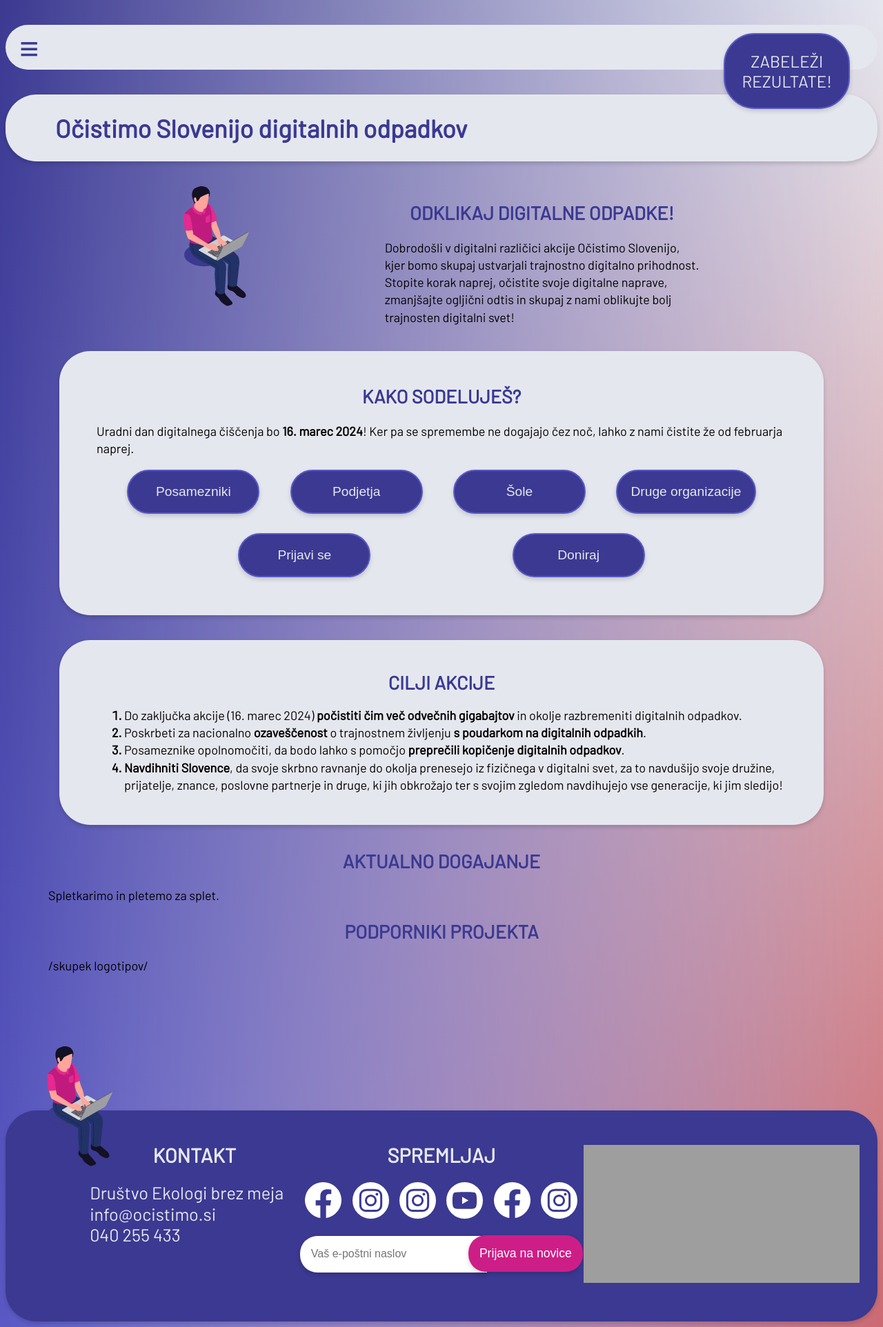
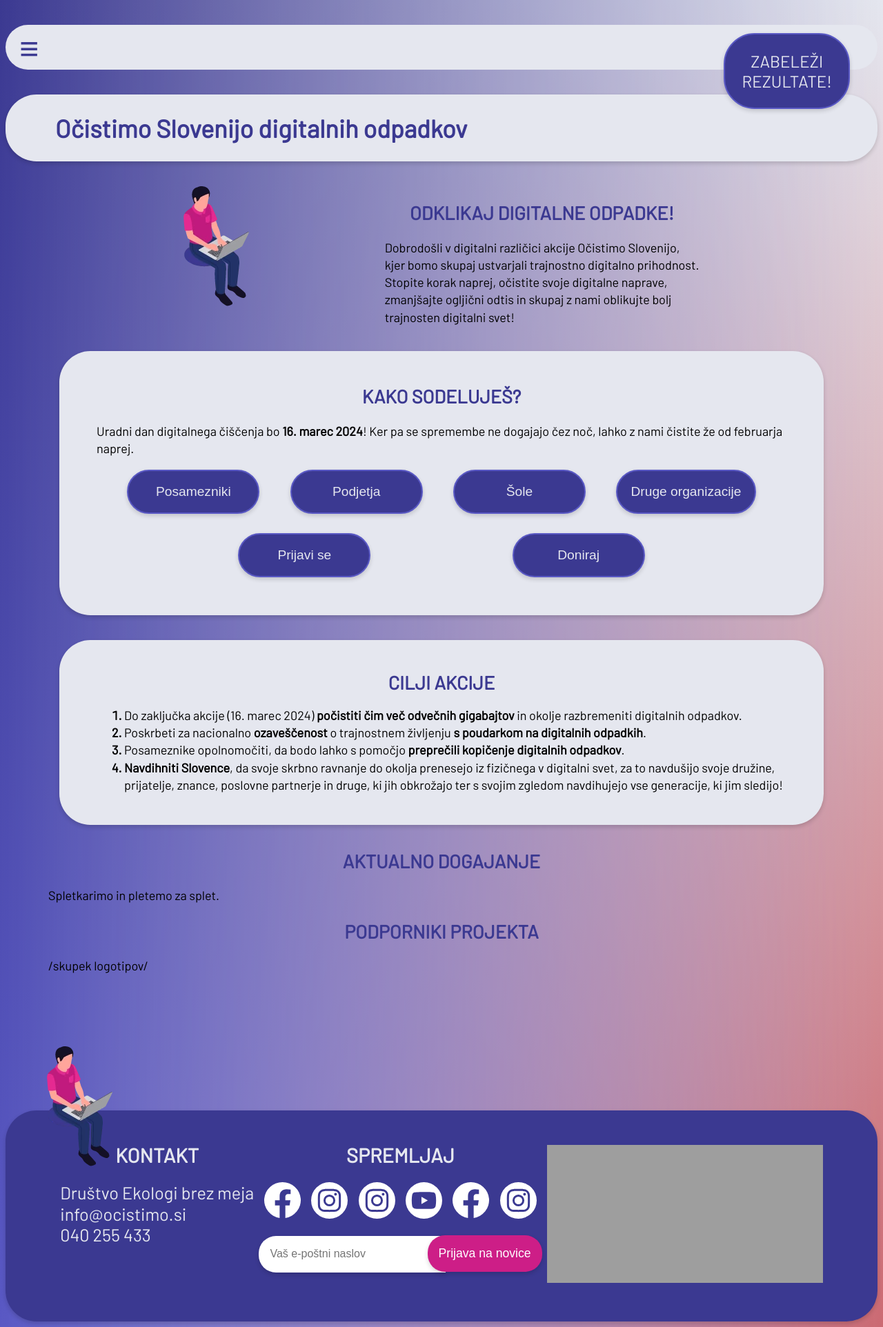
Before and after one commit to ewba/dcd-si, a Jekyll site: the page built from index.md, in a window 1280 px wide. Shown: the whole page at 69% size. Built offline with Jekyll 4.4.1, drawn with Linux system fonts in a browser that asks for light colours; grey boxes are pictures that could not be loaded.

Commit message:
use a different solution in the footer pad, so spacing is more even

```diff
--- a/_includes/footer.html
+++ b/_includes/footer.html
@@ -1,5 +1,4 @@
 <div>
-	<div id="sedeckopad" aria-hidden="true"></div>
 	<div class="subfooter">
 		<div>
 			<h2>Kontakt</h2>
--- a/_sass/footer.scss
+++ b/_sass/footer.scss
@@ -4,7 +4,7 @@ footer {
   background: $violaTemna 0% 0% no-repeat padding-box;
   @include curvyEdge();
   opacity: 1;
-  padding: 0em 1em;
+  padding: 0em 3em;
   color: $sivaSvetla;
   font-size: 1.4em;
   padding-top: 2em;
@@ -18,7 +18,7 @@ footer {
     justify-content: space-around;
     align-content: center; // vertical
     div {
-      min-width: 25%;
+      min-width: 20%;
     }
   }
   h2 {
@@ -70,6 +70,3 @@ footer {
   top: 85px;
   left: 60px;
 }
-#sedeckopad {
-  min-width: 95px; // širina slike
-}
```
